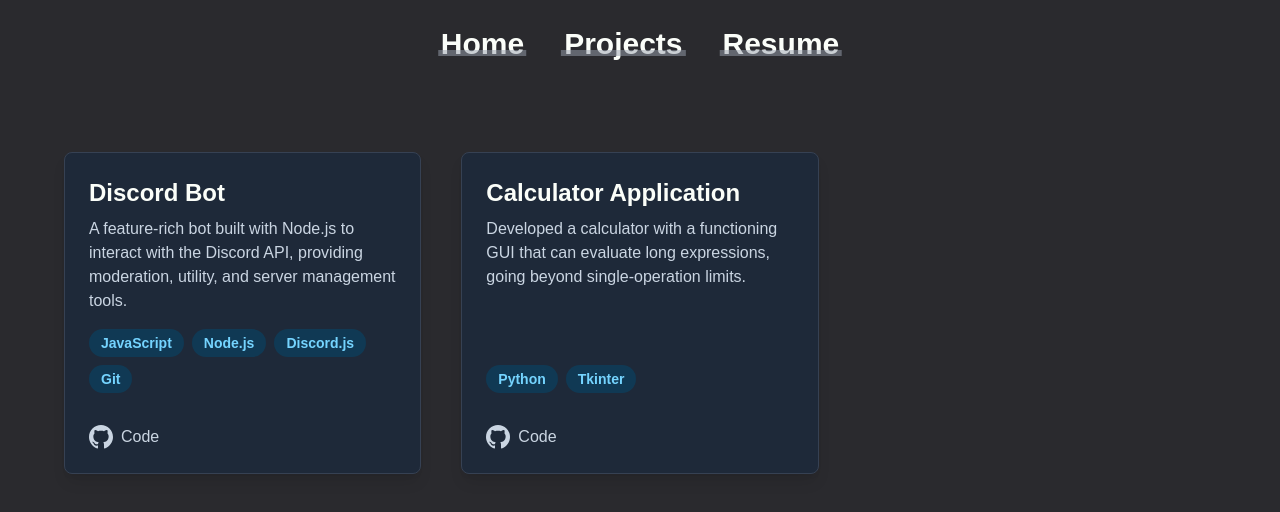
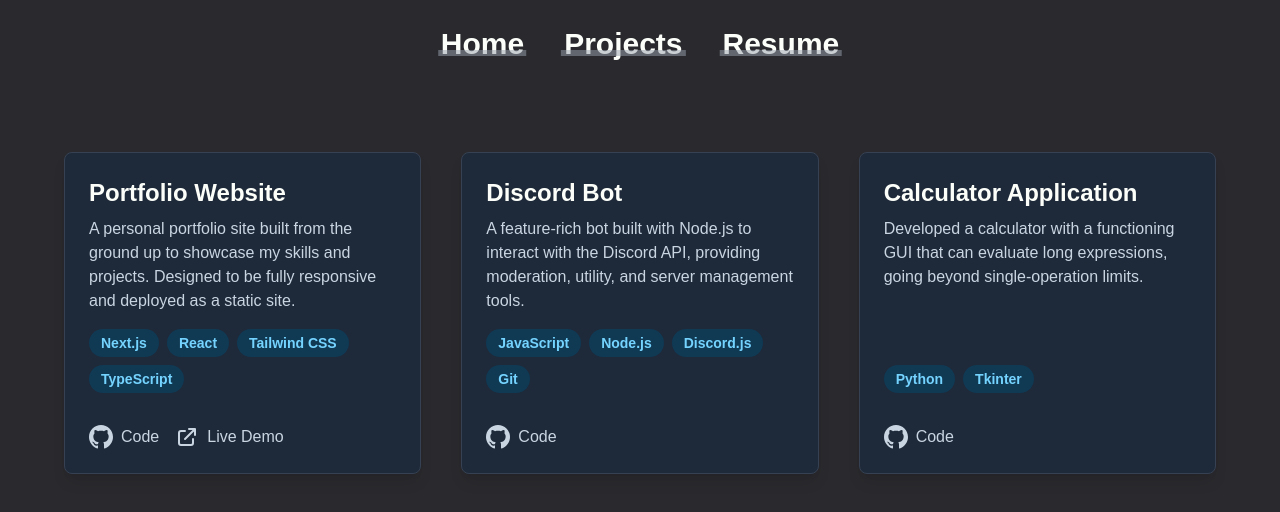
Before and after one commit to sadithussain/sadithussain.github.io, a Next.js app: page /projects in a window 1280 px wide. Shown: the top 512 px of the page. Built offline with nearby package versions, Linux system fonts and the light colour scheme.

Commit message:
Updated Projects
Added this portfolio website as a project

```diff
--- a/app/projects/page.tsx
+++ b/app/projects/page.tsx
@@ -1,6 +1,14 @@
 import React from "react";
 
 const projectData = [
+  {
+    title: "Portfolio Website",
+    description:
+      "A personal portfolio site built from the ground up to showcase my skills and projects. Designed to be fully responsive and deployed as a static site.",
+    technologies: ["Next.js", "React", "Tailwind CSS", "TypeScript"],
+    githubLink: "https://github.com/sadithussain/sadithussain.github.io",
+    liveLink: "https://sadithussain.github.io/",
+  },
   {
     title: "Discord Bot",
     description:
```
